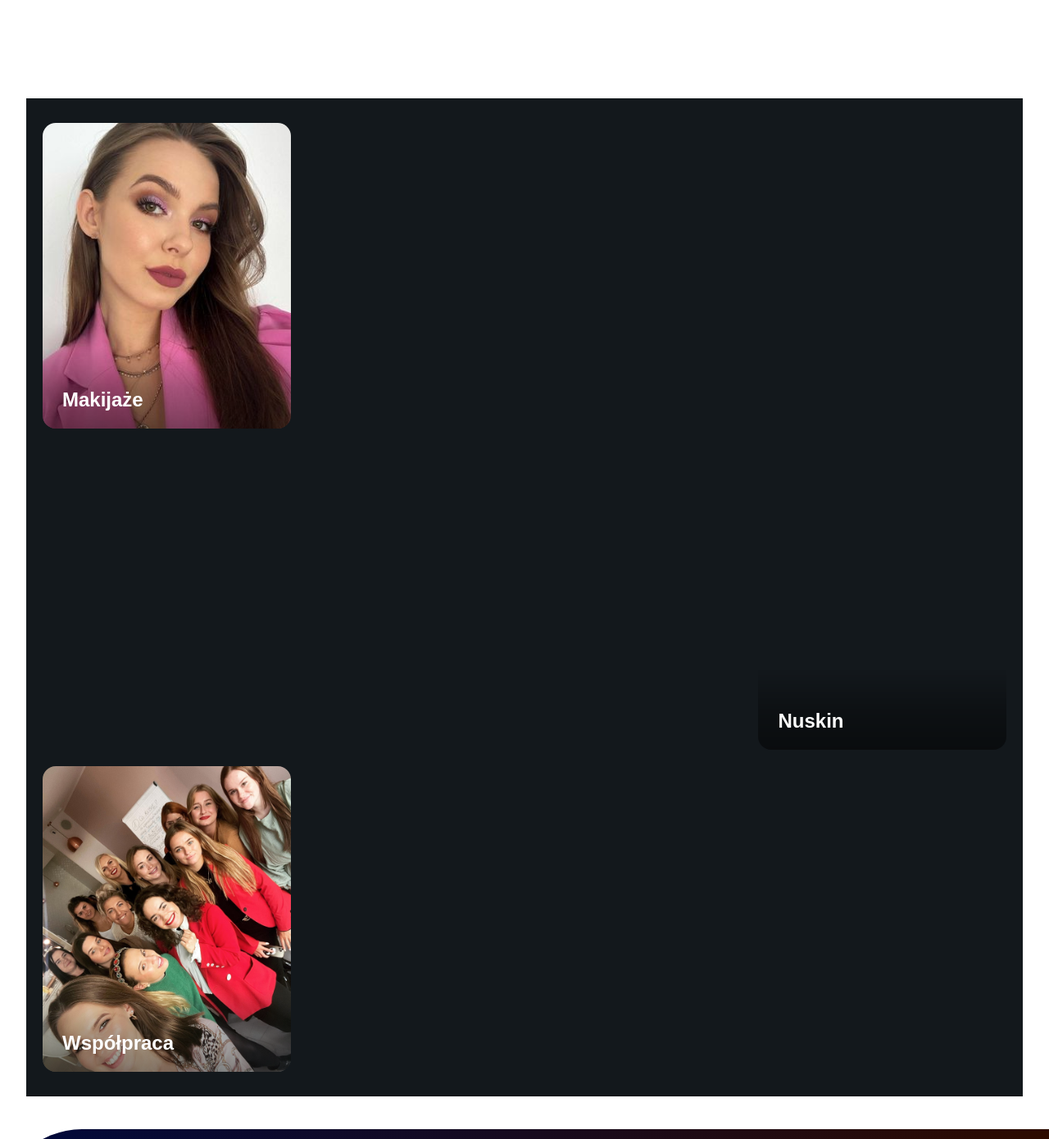
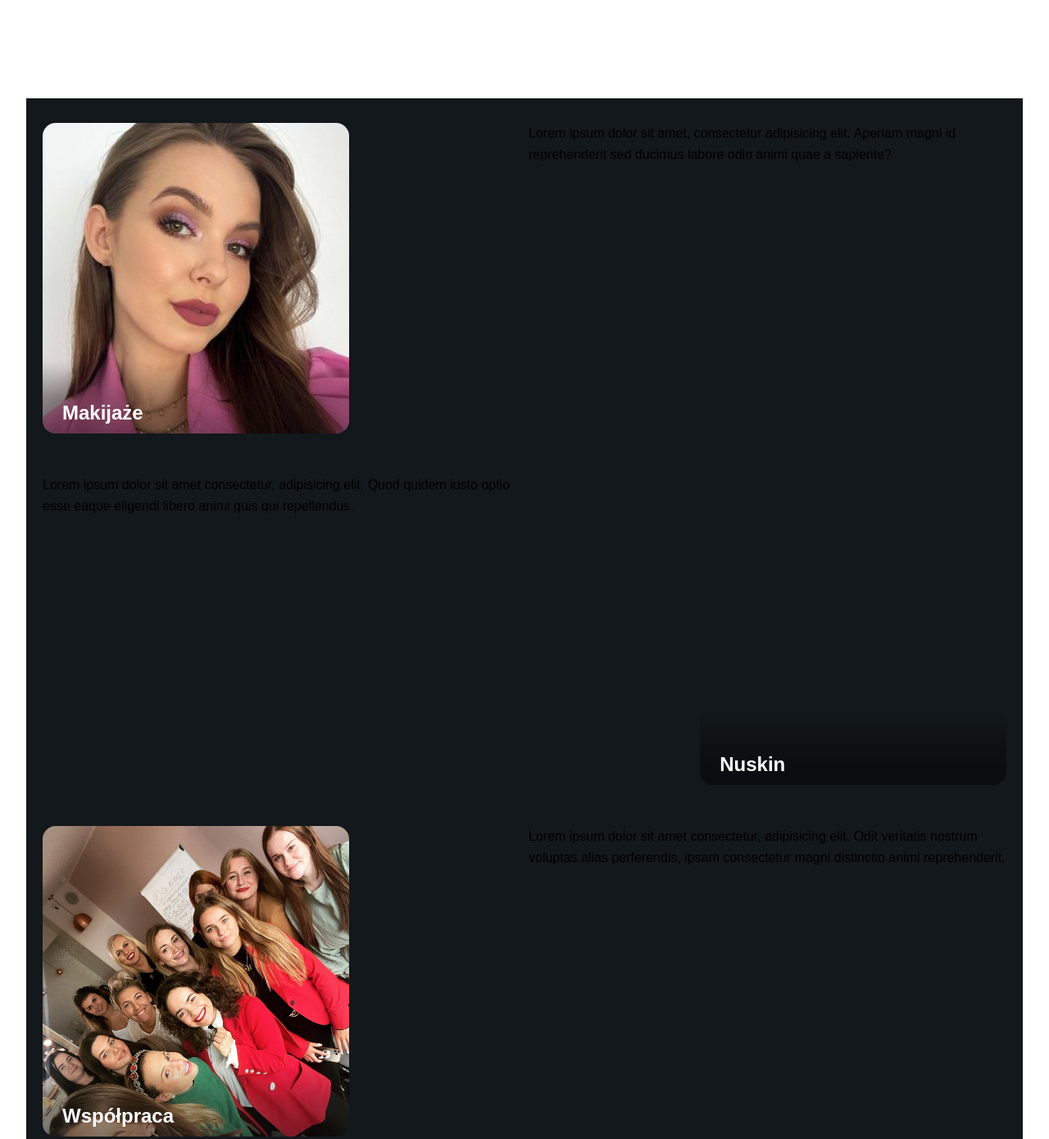
Before and after one commit to MateuszWiktorowicz/Karolina-homepage, a plain HTML site: page index.html in a window 1280 px wide. Shown: the part 1880-3270 px from the top of the page at 82% size. Drawn offline with nearby package versions, Linux system fonts and the light colour scheme.

Commit message:
added description to cards

```diff
--- a/css/card.css
+++ b/css/card.css
@@ -1,5 +1,6 @@
 .cardsSection {
     padding: 30px 20px;
+    grid-template-columns: repeat(8, 1fr);
     width: 95%;
     display: grid;
     min-height: 100vh;
@@ -7,9 +8,17 @@
     line-height: 1.6;
     background: #13181c;
     font-family: sans-serif;
-    grid-template-rows: auto auto auto;
+    grid-template-rows: minmax(100px, auto);
     margin: 40px auto;
-    gap: 20px 10px;
+    gap: 50px 10px;
+    grid-template-areas:
+    "a a a a b b b b"
+    "a a a a b b b b"
+    "c c c c d d d d"
+    "c c c c d d d d"
+    "e e e e f f f f"
+    "e e e e f f f f"
+    ;
 }
 
 
@@ -18,27 +27,34 @@
     color: white;
     background-image: url(../img/makijaz1.jpg);
     background-size: cover;
-    padding: 8rem 0 0;
-    max-width: 34ch;
+    padding: 10rem 0 0;
+    max-width: 42ch;
     border-radius: 1rem;
     overflow: hidden;
     transition: transform 500ms ease;
+    grid-area: a;
 }
 
 .cardMakeUp:hover {
     transform: scale(1.05);
 }
 
+.cardMakeUp__text {
+    grid-area: b;
+    justify-self: end;
+}
+
 .cardNuSkin {
     color: white;
     background-image: url(../img/nuskin_card);
     background-size: cover;
-    padding: 8rem 0 0;
-    max-width: 34ch;
+    padding: 10rem 0 0;
+    max-width: 42ch;
     border-radius: 1rem;
     overflow: hidden;
     transition: transform 500ms ease;
     justify-self: end;
+    grid-area: d;
 
 
 }
@@ -47,19 +63,30 @@
     transform: scale(1.05);
 }
 
+.cardNuSkin__text {
+    grid-area: c;
+    justify-self: start;
+}
+
 .cardCooperation {
     color: white;
     background-image: url(../img/wspolpraca_card.jpg);
     background-size: cover;
-    padding: 8rem 0 0;
-    max-width: 34ch;
+    padding: 10rem 0 0;
+    max-width: 42ch;
     border-radius: 1rem;
     overflow: hidden;
     transition: transform 500ms ease;
+    grid-area: e;
 }
 
 .cardCooperation:hover {
     transform: scale(1.05);
+}
+
+.cardCooperation__text {
+    grid-area: f;
+    justify-self: end;
 }
 
 .cardContent {
--- a/index.html
+++ b/index.html
@@ -14,7 +14,7 @@
     <link href="css/nav.css" rel="stylesheet">
     <link href="css/aboutMe.css" rel="stylesheet">
     <link href="css/footer.css" rel="stylesheet">
-    <script defer  src="js/observer.js"></script>
+    <script defer src="js/observer.js"></script>
     <script src="https://kit.fontawesome.com/218cf3bd4e.js"></script>
     <title>Karolina Gubiec-Ruta</title>
 </head>
@@ -45,13 +45,15 @@
 
         <div class="aboutMe__image">
 
-    </div>
+        </div>
 
-    <div class="aboutMe__text">
-        <h2>Lorem, ipsum dolor.</h2>
-       Lorem ipsum dolor sit amet consectetur adipisicing elit. Placeat quia minima dolorem saepe doloremque et quis vero natus nihil rem, temporibus, dolore veritatis quos quasi soluta aliquid tenetur? Perspiciatis quibusdam natus repudiandae facilis inventore veniam suscipit sint facere! Magni, itaque?
+        <div class="aboutMe__text">
+            <h2>Lorem, ipsum dolor.</h2>
+            Lorem ipsum dolor sit amet consectetur adipisicing elit. Placeat quia minima dolorem saepe doloremque et
+            quis vero natus nihil rem, temporibus, dolore veritatis quos quasi soluta aliquid tenetur? Perspiciatis
+            quibusdam natus repudiandae facilis inventore veniam suscipit sint facere! Magni, itaque?
 
-    </div>
+        </div>
 
     </section>
 
@@ -64,6 +66,8 @@
             </div>
 
         </div>
+        <div class="cardMakeUp__text">Lorem ipsum dolor sit amet, consectetur adipisicing elit. Aperiam magni id
+            reprehenderit sed ducimus labore odio animi quae a sapiente?</div>
         <div class="cardNuSkin">
             <div class="cardContent">
                 <h2 class="cardTitle">Nuskin</h2>
@@ -71,6 +75,9 @@
                 <a href="#" class="cardButton"> Sprawdź ofertę</a>
             </div>
 
+        </div>
+        <div class="cardNuSkin__text">
+            Lorem ipsum dolor sit amet consectetur, adipisicing elit. Quod quidem iusto optio esse eaque eligendi libero animi quis qui repellendus.
         </div>
         <div class="cardCooperation">
             <div class="cardContent">
@@ -80,21 +87,26 @@
             </div>
 
         </div>
+        <div class="cardCooperation__text">Lorem ipsum dolor sit amet consectetur, adipisicing elit. Odit veritatis
+            nostrum voluptas alias perferendis, ipsam consectetur magni distinctio animi reprehenderit.</div>
     </section>
     <footer>
         <div class="row">
             <div class="column">
                 <p class="logoFooter">beauty<br>room</p>
-                <p>Lorem ipsum dolor sit amet consectetur adipisicing elit. Itaque totam commodi dolorum doloremque similique iste dolor animi fuga temporibus praesentium.</p>
+                <p>Lorem ipsum dolor sit amet consectetur adipisicing elit. Itaque totam commodi dolorum doloremque
+                    similique iste dolor animi fuga temporibus praesentium.</p>
             </div>
             <div class="column">
-                <h3>Contact & Location <div class="footerAnimation"><span></span></div></h3>
+                <h3>Contact & Location <div class="footerAnimation"><span></span></div>
+                </h3>
                 <p>Warszawa/Opoczno</p>
                 <p>+48 123456789</p>
                 <p>Karolina@gmail.com</p>
             </div>
             <div class="column">
-                <h3>Newsletter <div class="footerAnimation"><span></span></div></h3>
+                <h3>Newsletter <div class="footerAnimation"><span></span></div>
+                </h3>
                 <form>
                     <i class="far fa-envelope"></i>
                     <input type="email" placeholder="Enter your email" required>
```
